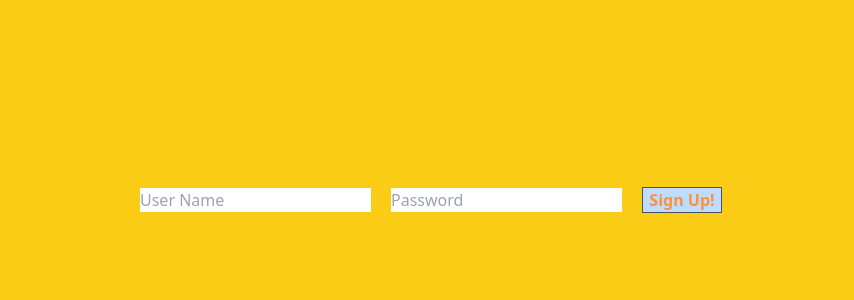
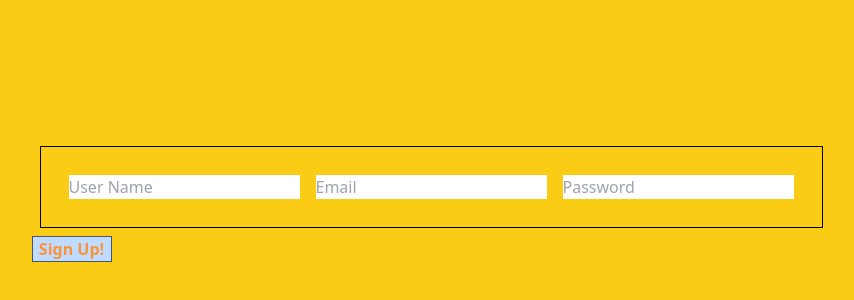
Before and after one commit to PrathmeshSadake/getmagic-frontend, a Next.js app in the folder nextfrontend/: page /signup in a window 1280 px wide. Shown: the part 200-500 px from the top of the page, without its empty margins (209-1063 px from the left). Built offline with nearby package versions, Linux system fonts and the light colour scheme.

Commit message:
Setup formdata and user reducer

```diff
--- a/nextfrontend/pages/signup.jsx
+++ b/nextfrontend/pages/signup.jsx
@@ -1,14 +1,38 @@
 import SignUpLayout from "../layouts/signuplayout";
-import { useState, useEffect } from "react";
+import { useState, useRef, useEffect, useReducer } from "react";
+import { validateArgCount } from "@firebase/util";
 
+
+const handleAction = (e) => {
+  e.preventDefault();
+  // TODO- set the data for username and call firebase
+
+  console.log(e.target.name)
+  alert("You've just signed up! Get ready for some action!");
+};
+
+const formReducer = (state, event) => {
+return {...state, [event.target.name]: event.target.value}
+}
 export default function SignUp(props) {
+  const [formData, setFormData] = useReducer(formReducer, {}); //passing in a form Reducer function, and an empty initial value
+
+
   return (
-    <div className="">
-      <div className="flex flex-row items-center justify-center gap-5 h-screen">
-        <input placeholder="User Name" className="flex justify-center align-middle" />
-        <input placeholder="Password" />
-      <button className=" border border-slate-600 bg-blue-200 w-20 font-bold text-orange-400"> Sign Up! </button>
-      </div>
+    <div className="flex flex-row items-center justify-center h-screen">
+      <form onSubmit={handleAction} className="m-2 p-2"> {/*We are using a Form element here with a basic setup and a callback for on click*/}
+        <fieldset className="p-5 m-2 gap-5 border border-black">
+          <input name="name" placeholder="User Name" className="m-2" onChange={setFormData}/>
+          <input name="email" placeholder="Email" className="m-2" onChange={setFormData}/>
+          <input name="password" placeholder="Password" className="m-2" onChange={setFormData}/>
+        </fieldset>
+        <button
+          type="submit"
+          className=" border border-slate-600 bg-blue-200 w-20 font-bold text-orange-400"
+        >
+          Sign Up!
+        </button>
+      </form>
     </div>
   );
 }
```
Also changed, not shown: nextfrontend/firebase-config.js (added, +21 -0 lines).
